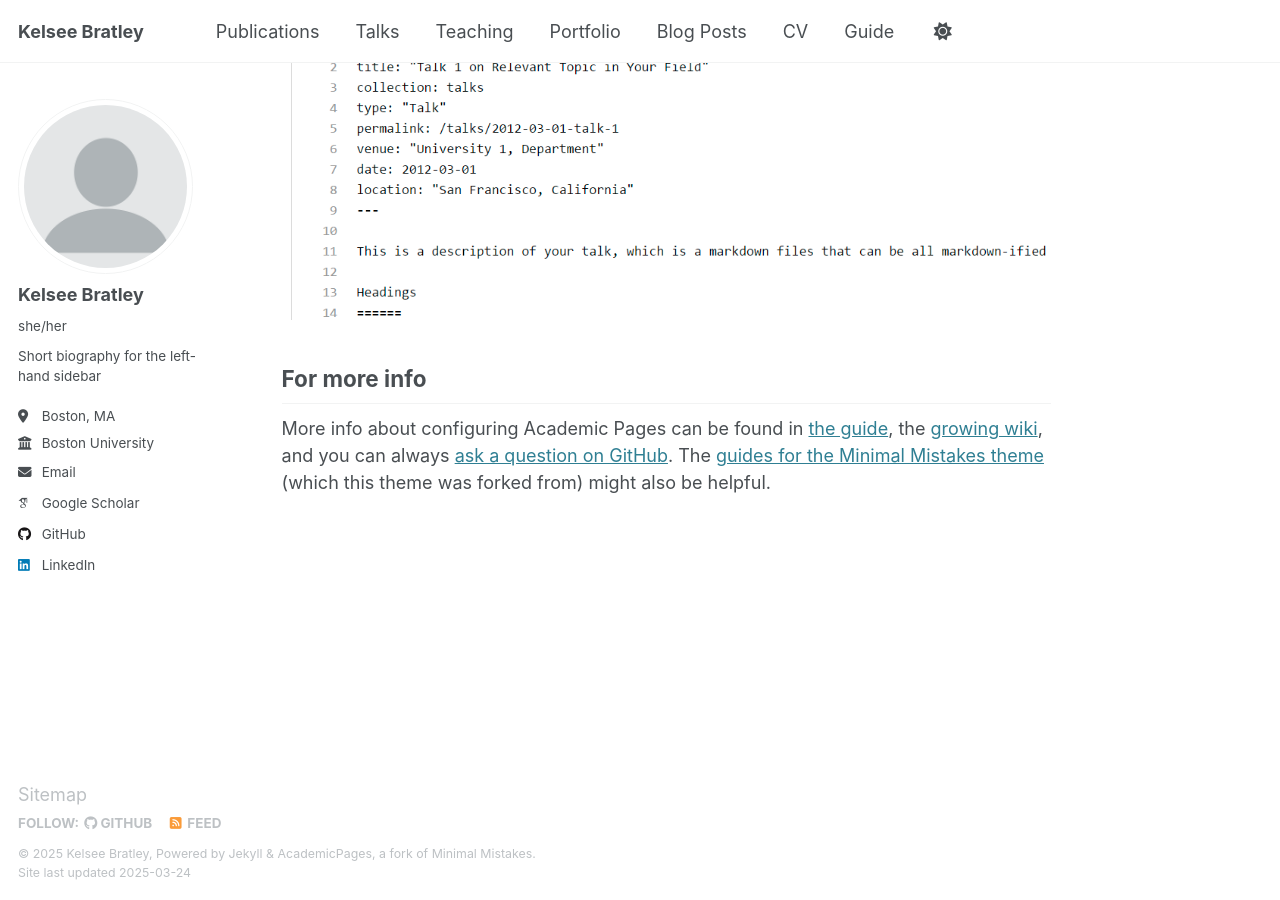
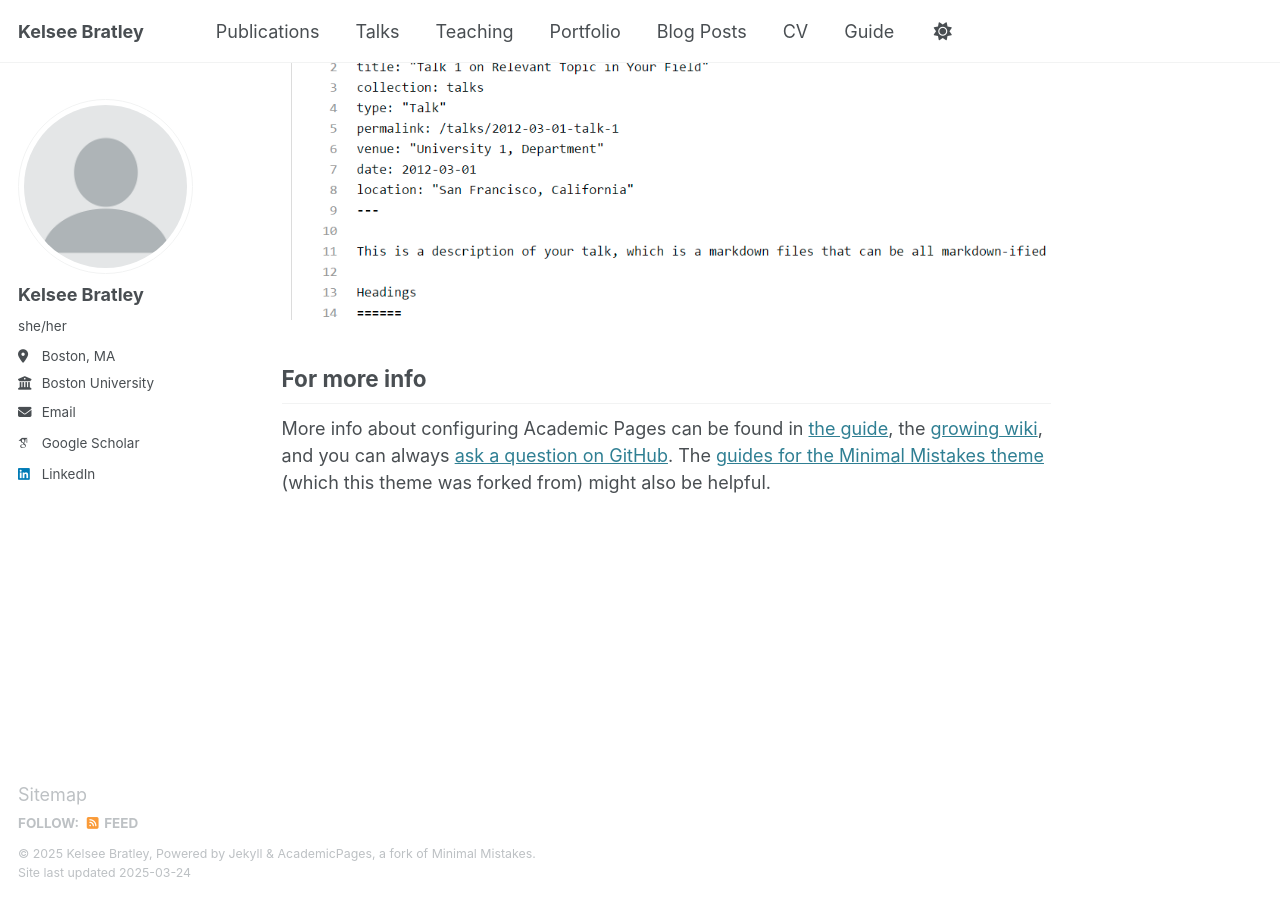
Before and after one commit to kbratley/kbratley.github.io, a Jekyll site: the page built from _pages/about.md, in a window 1280 px wide and 900 px high, scrolled down 2635 px. Built offline with Jekyll 4.4.1, drawn with Linux system fonts in a browser that asks for light colours; some web fonts are replaced.

Commit message:
Update _config.yml

```diff
--- a/_config.yml
+++ b/_config.yml
@@ -25,7 +25,7 @@ author:
   avatar           : "profile.png"
   name             : "Kelsee Bratley"
   pronouns         : "she/her"
-  bio              : "Short biography for the left-hand sidebar"
+  bio              : #"Short biography for the left-hand sidebar"
   location         : "Boston, MA"
   employer         : "Boston University"
   uri              : # URL
@@ -45,7 +45,7 @@ author:
   bitbucket        : # Username - Update with your username on the site
   codepen          : # Username
   dribbble         : # Username
-  github           : "kbratley"
+  github           : #"kbratley"
   kaggle           : # Username
   stackoverflow    : # User number or user number and name (i.e., use "1" or "1/jeff-atwood")
 
```
